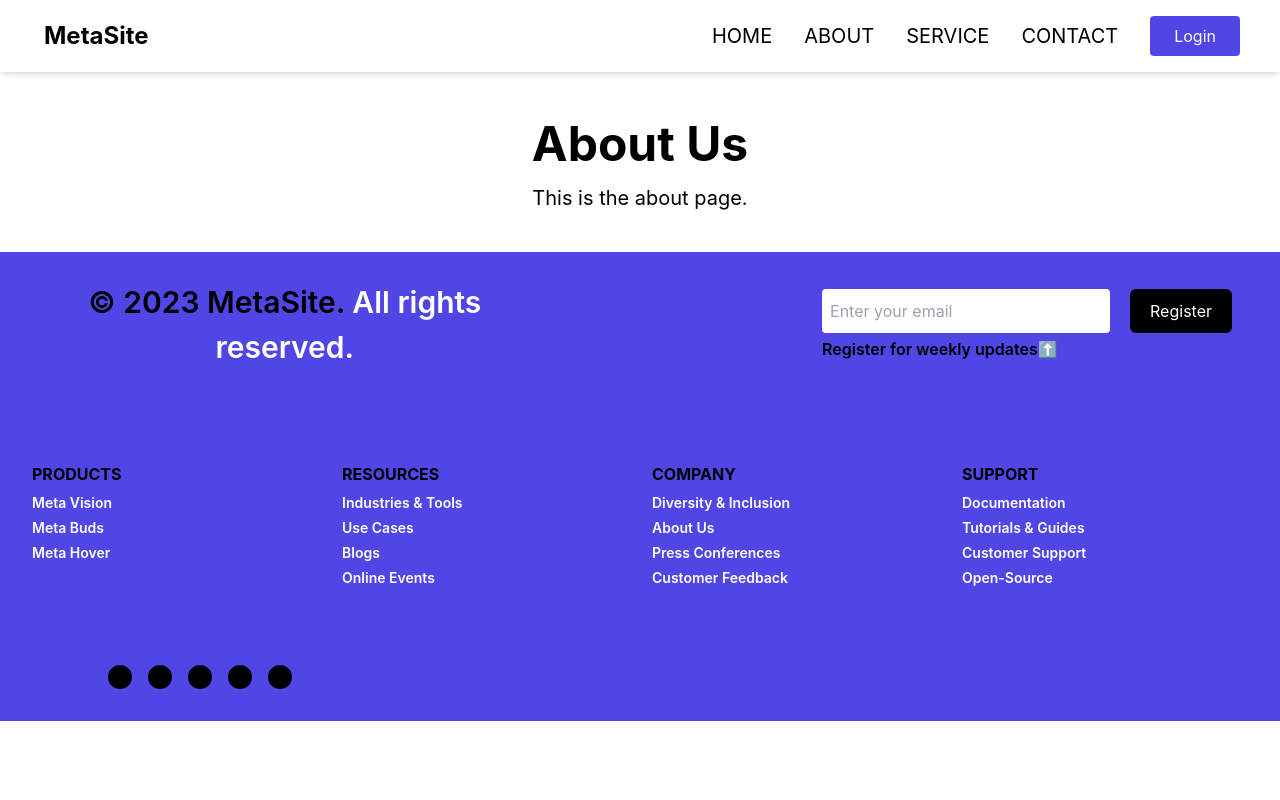
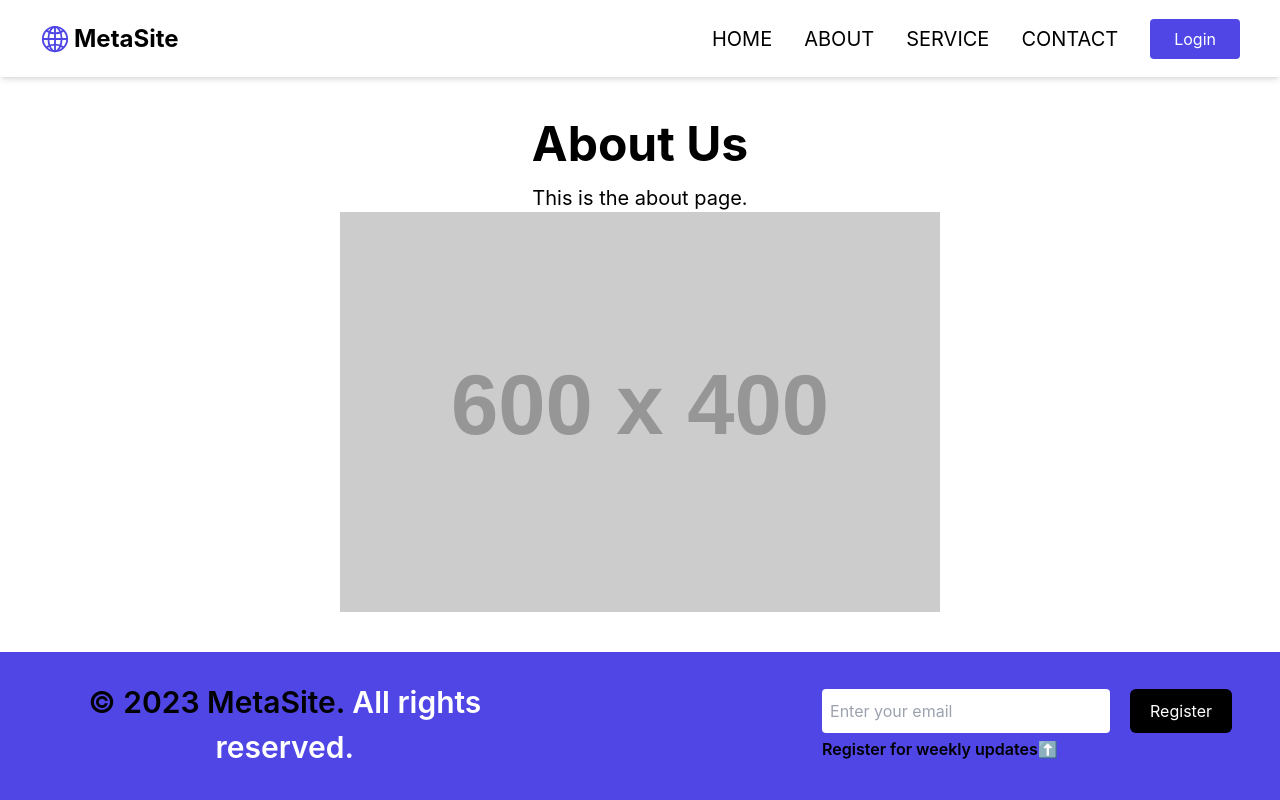
Before and after one commit to Mo-Gamer-2000/MetaSite, a React (Create React App) app in the folder mern-frontend/: page /about in a window 1280 px wide. Shown: the top 800 px of the page. Built offline with nearby package versions, Linux system fonts and the light colour scheme.

Commit message:
Minor Update on the About Us Page

```diff
--- a/mern-frontend/src/pages/about/About.jsx
+++ b/mern-frontend/src/pages/about/About.jsx
@@ -12,6 +12,13 @@
           <p className="text-black mt-4 text-center md:text-xl lg:text-base xl:text-xl">
             This is the about page.
           </p>
+          <div className="mx-auto block">
+            <img
+              className="mx-auto"
+              src="https://dummyimage.com/600x400/000/fff"
+              alt="Dummy"
+            />
+          </div>
         </div>
       </section>
     </MainLayout>
```
